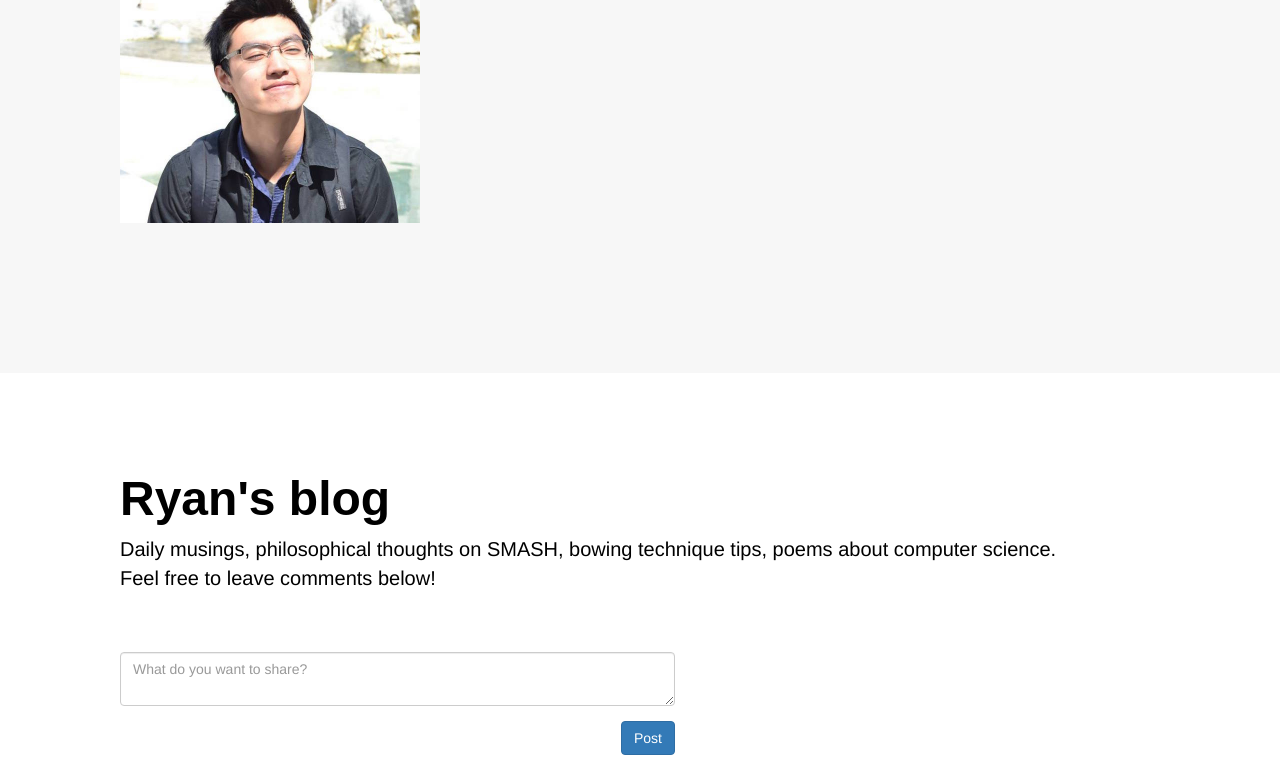
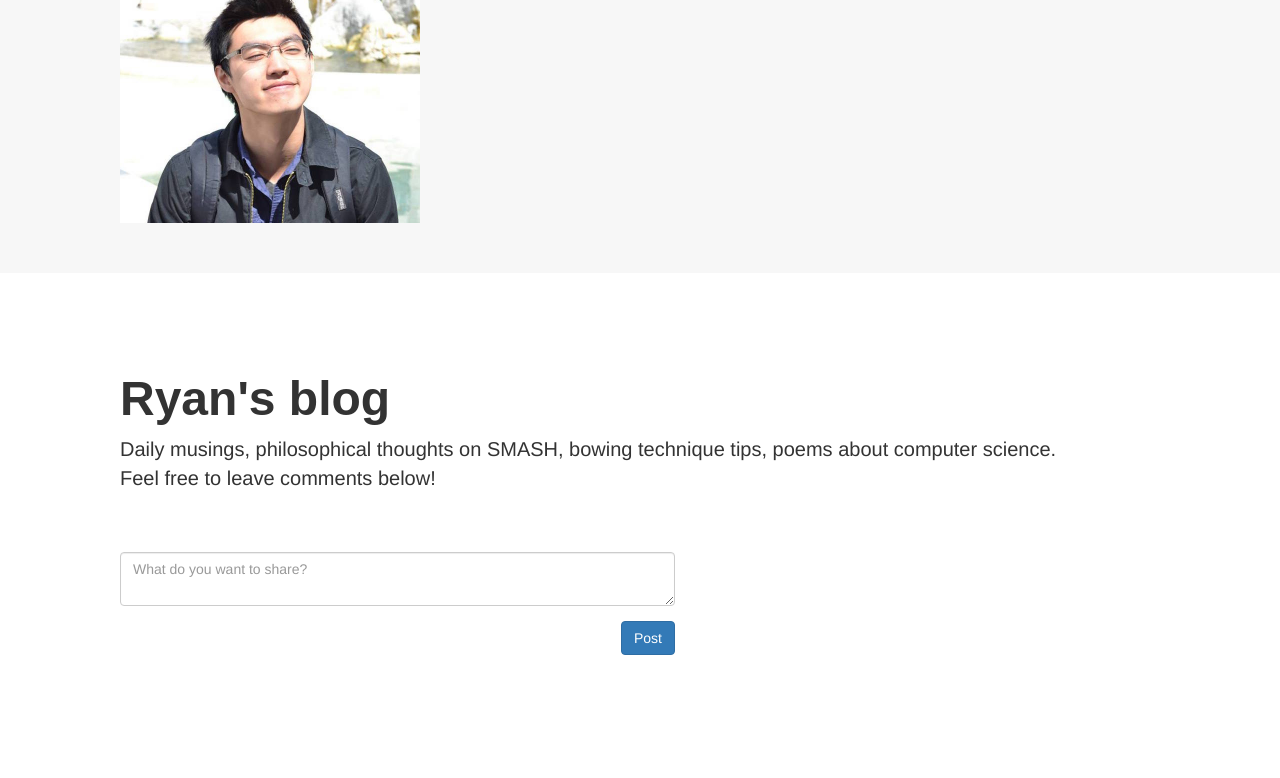
Before and after one commit to 5chackathon/hack-week-web101-fall-2015, a plain HTML site: page index.html in a window 1280 px wide. Shown: the part 793-1571 px from the top of the page. Drawn offline with nearby package versions, Linux system fonts and the light colour scheme.

Commit message:
Update main.css
Removed more complicated styling for workshop

```diff
--- a/main.css
+++ b/main.css
@@ -1,5 +1,6 @@
 body {
   padding-top: 5px;
+  background-color: #FAFBFC;
 }
 
 .nav a {
@@ -41,13 +42,12 @@ body {
 
 .learn-more {
   background-color: #f7f7f7;
-  height: 500px;
+
 }
-
 .learn-more .profile {
   padding: 50px 50px;
+
 }
-
 .learn-more h3 {
   padding-top: 40px;
   font-family: 'Shift', sans-serif;
@@ -65,8 +65,6 @@ body {
 
 .blog {
   height: 600px;
-  background-repeat: no-repeat;
-  background-size: cover;
   background-color: white;
 }
 
@@ -77,7 +75,6 @@ body {
 }
 
 .blog h1 {
-  color: #000;
   font-size: 48px;
   font-family: 'Shift', sans-serif;
   font-weight: bold;
@@ -85,7 +82,6 @@ body {
 
 .blog p {
   font-size: 20px;
-  color: #000;
   padding-bottom: 50px;
 }
 
@@ -94,14 +90,12 @@ body {
 }
 
 .posts {
-  clear: both;
   list-style: none;
   padding-left: 0;
   width: 100%;
 }
 
 .posts li {
-  background-color: #fff;
   border: 1px solid #d8d8d8;
   padding-top: 10px;
   padding-left: 20px;
```
